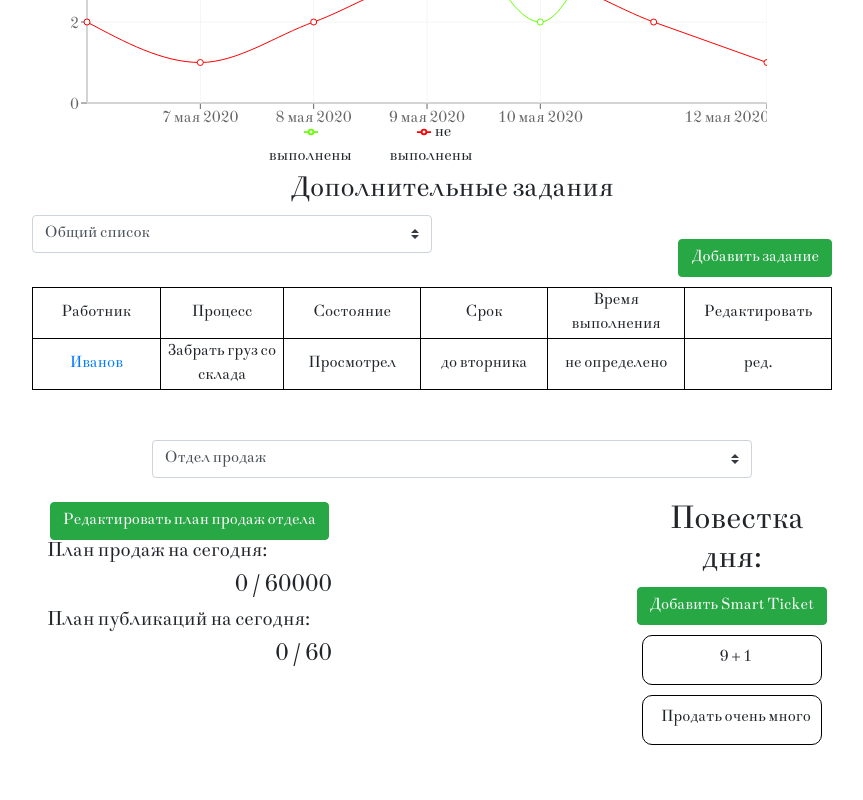
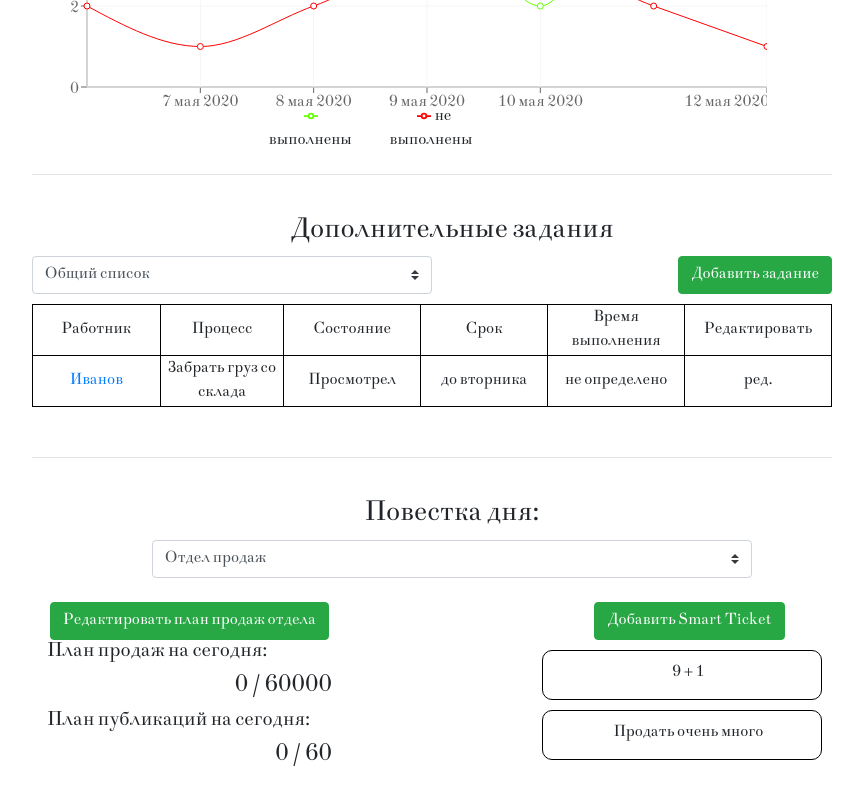
Before and after one commit to orby-tech/demoCRM, a React (Create React App) app in the folder frontend/: page /demo/boss in a window 1280 px wide. Shown: the part 515-1315 px from the top of the page, without its empty margins (208-1071 px from the left). Built offline with nearby package versions, Linux system fonts and the light colour scheme.

Commit message:
boss style

```diff
--- a/frontend/src/App.css
+++ b/frontend/src/App.css
@@ -106,6 +106,13 @@ td {
 }
 .boss__sectorSelect{
   width: 600px;
+}
+.boss__agenda {
+  display: block;
+  margin-left: 30px;
+  float: right;
+  margin-bottom: 30px;
+  width: 300px;
 }
 label {
   margin-top: 6px;
--- a/frontend/src/Boss.js
+++ b/frontend/src/Boss.js
@@ -37,6 +37,8 @@ class Boss extends Component {
 	render() {
 		return (
 			<div className="boss__container">
+
+				<h3 className="profile__hGraphics"> Статистика выполненых во время заданий </h3>
 				<select className="boss__graphSelect custom-select ">
 					<option value="selected"> Статистика выполнения</option>
 					<option value="selected"> Выручка отдела NN </option>
@@ -45,7 +47,6 @@ class Boss extends Component {
 
 
 				</select>
-				<h3 className="profile__hGraphics"> Статистика выполненых во время заданий </h3>
 				<p className="profile__XTitle"> Колличество заданий </p>
 
 				<LineChart
@@ -63,6 +64,8 @@ class Boss extends Component {
 					<Line type="monotone" dataKey="не выполнены" stroke="#FF0000" />
 					<Legend />
 				</LineChart>
+				<hr />
+				<br />
 				<h3 className=""> Дополнительные задания </h3>
 				<select className="custom-select boss__selectPersone">
 					<option value="selected">Общий список </option>
@@ -70,7 +73,7 @@ class Boss extends Component {
 					<option value="selected">Иванов </option>
 					<option value="selected">Отдел продаж</option>
 				</select>
-				<br />
+
 				<button className="boss__ticketAppend btn btn-success">
 					Добавить задание
 						</button>
@@ -97,7 +100,9 @@ class Boss extends Component {
 						)
 					}
 				</table>
-
+				<hr />
+				<br />
+				<h3> Повестка дня: </h3>
 				<div className="boss__regularPlans">
 					<select className="boss__sectorSelect custom-select">
 						<option value="selected">Отдел продаж </option>
@@ -121,8 +126,8 @@ class Boss extends Component {
 						</div>
 					</div>
 				</div>
-				<div className="profile__agenda">
-					<h2> Повестка дня: </h2>
+				<div className="boss__agenda">
+
 					<button className="btn btn-success">
 						Добавить Smart Ticket
 					</button>
```
Lines whose indentation alone changed are shown as unchanged.
